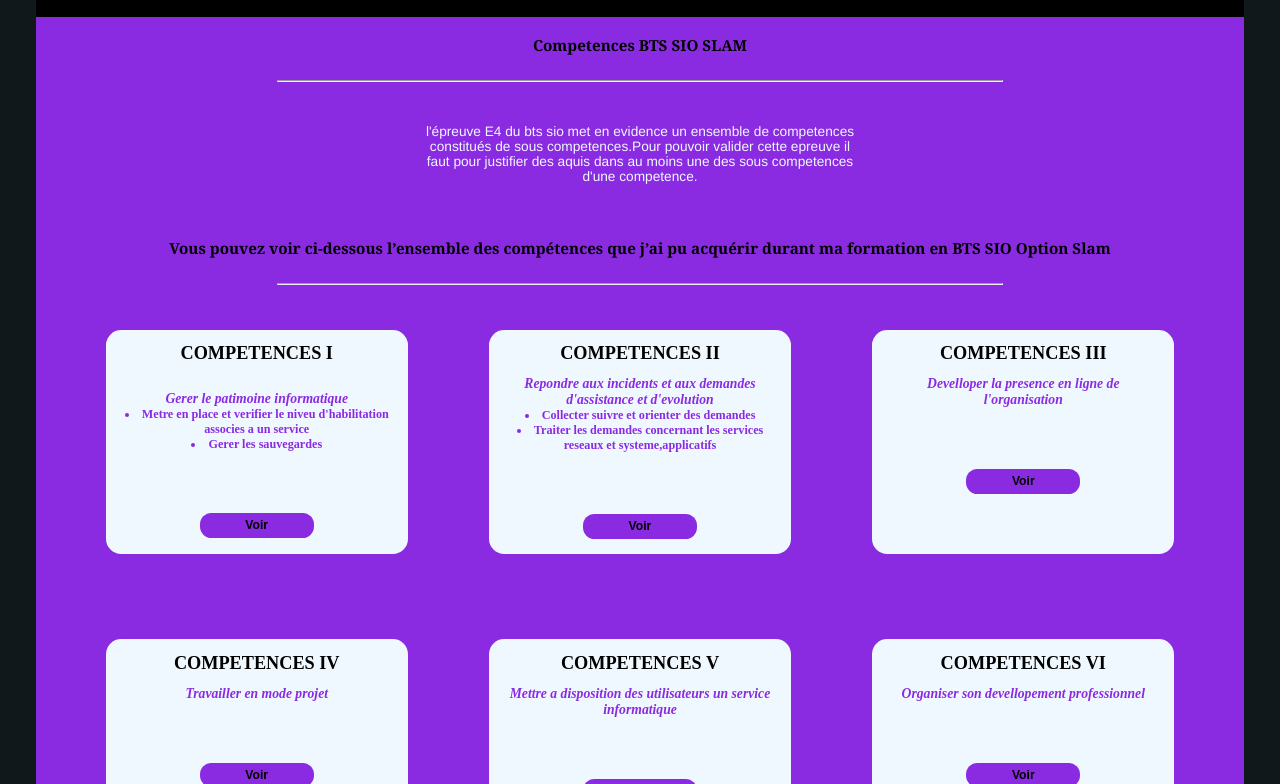
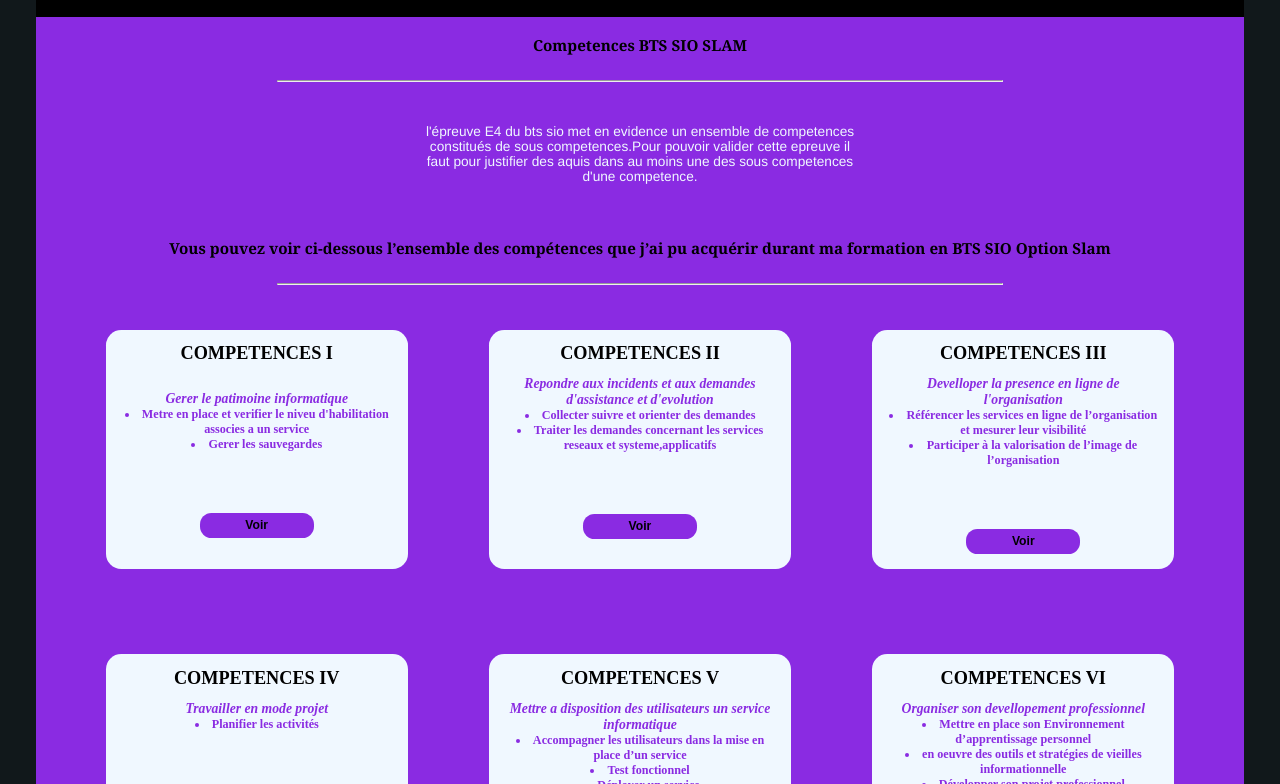
Before and after one commit to COLLARDEAU2000/COLLARDEAU, a plain HTML site: page Porfolio/competence.html in a window 1280 px wide. Shown: the part 168-952 px from the top of the page. Drawn offline with Linux system fonts and the light colour scheme.

Commit message:
mise a jour avant l'exam

```diff
--- a/Porfolio/competence.html
+++ b/Porfolio/competence.html
@@ -73,7 +73,7 @@
                                 <div class="conteneur-titre-certif"><h2 class="titre-certif">COMPETENCES III</h2></div>
                                 <div class="description--certif ">
                                     <div class="description--certif ">
-                                        <h4 class="description-certif"><i>Develloper la presence en ligne de l'organisation</i></h4></div>
+                                        <h4 class="description-certif"><i>Develloper la presence en ligne de l'organisation</i><br><li>Référencer les services en ligne de l’organisation et mesurer leur visibilité</li><li>Participer à la valorisation de l’image de l’organisation</li></h4></div>
                                     <div><a href="./docs/DÉVELOPPER LA PRÉSENCE EN LIGNE DE L’ORGANISATION.pdf"><button class="button">Voir</button></a></div>
                                 </div>
                             </div>
@@ -83,7 +83,7 @@
                                 <div class="conteneur-titre-certif"><h2 class="titre-certif">COMPETENCES IV</h2></div>
                                 <div class="description--certif ">
                                     <div class="description--certif ">
-                                        <h4 class="description-certif"><i>Travailler en mode projet</i></h4></div>
+                                        <h4 class="description-certif"><i>Travailler en mode projet</i><br><li>Planifier les activités</li></h4></div>
                                     <div><a href="./docs/TRAVAIL EN MODE PROJET .pdf"><button class="button">Voir</button></a></div>
                                 </div>
                             </div>
@@ -93,8 +93,8 @@
                                 <div class="conteneur-titre-certif"><h2 class="titre-certif">COMPETENCES V</h2></div>
                                 <div class="description--certif ">
                                     <div class="description--certif ">
-                                        <h4 class="description-certif"><i>Mettre a disposition des utilisateurs un service informatique</i></h4></div>
-                                    <div><a href="./docs/METTRE A DISPOSITION DES UTILISATEURS UN SERVICE INFORMATIQUE .pdf"><button class="button">Voir</button></a></div>
+                                        <h4 class="description-certif"><i>Mettre a disposition des utilisateurs un service informatique</i><br><li>Accompagner les utilisateurs dans la mise en place d’un service </li><li>Test fonctionnel</li><li>Déployer un service </li></h4></div>
+                                    <div><a href="./docs/METTRE A DISPOSITION DES UTILISATEURS UN SERVICE INFORMATIQUE.pdf"><button class="button">Voir</button></a></div>
                                 </div>
                             </div>
                         </div>
@@ -103,7 +103,7 @@
                                 <div class="conteneur-titre-certif"><h2 class="titre-certif">COMPETENCES VI</h2></div>
                                 <div class="description--certif ">
                                     <div class="description--certif ">
-                                        <h4 class="description-certif"><i>Organiser son devellopement professionnel</i></h4></div>
+                                        <h4 class="description-certif"><i>Organiser son devellopement professionnel</i><br><li>Mettre en place son Environnement d’apprentissage personnel</li><li> en oeuvre des outils et stratégies de vieilles informationnelle</li><li>Développer son projet professionnel</li></h4></div>
                                     <div><a href="./docs/ORGANISER SON DÉVELOPPEMENT PROFESSIONNEL.pdf"><button class="button">Voir</button></a></div>
                                 </div>
                             </div>
```
Also changed, not shown: Porfolio/accueil.html (+1 -1 lines), 3 other files.
